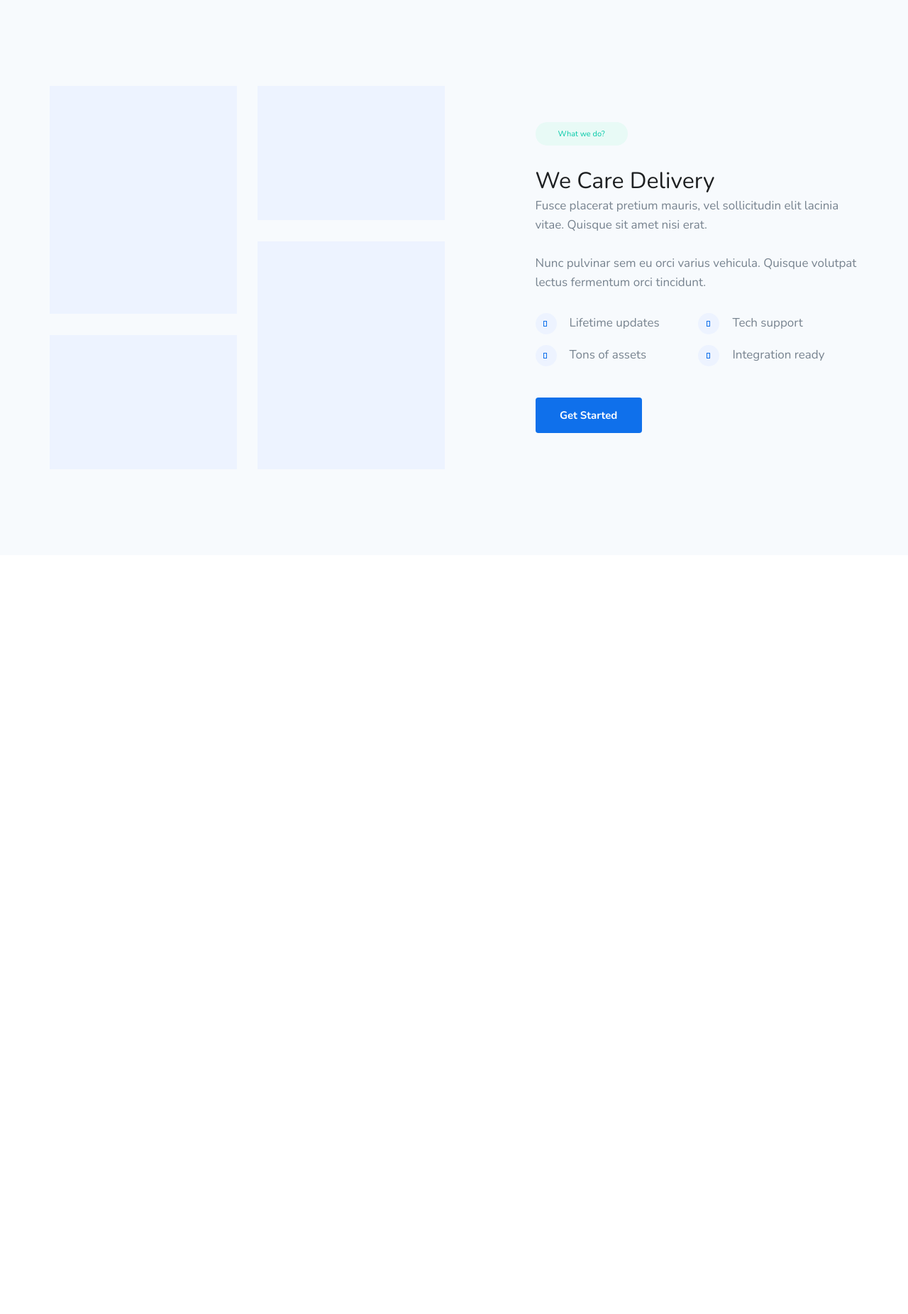
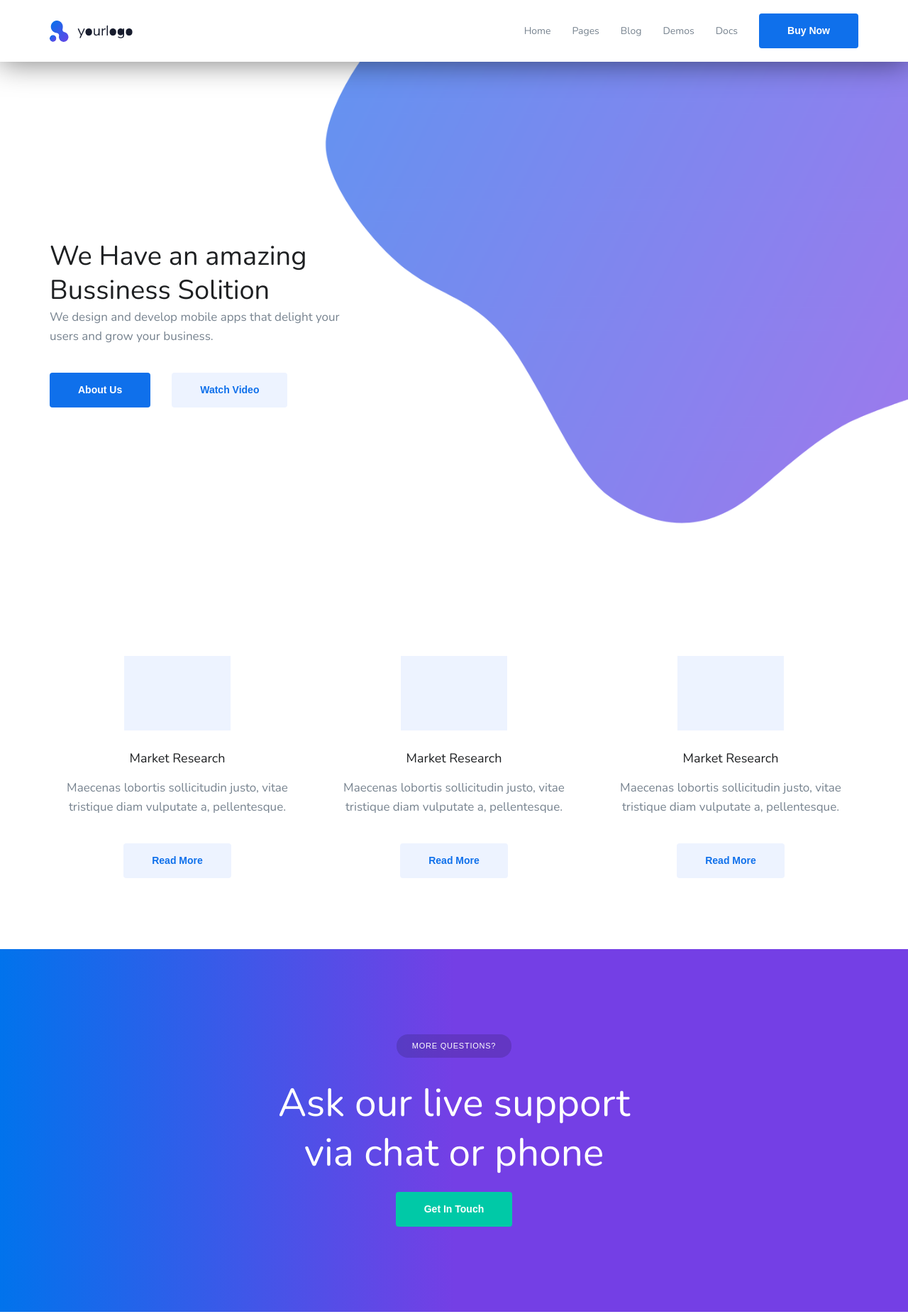
Before and after one commit to FaridUmudlu/Agency-Template, a plain HTML site: page index.html in a window 1280 px wide. Shown: the top 1851 px of the page at 71% size. Before the commit the page ends 800 px from the top, so only its background shows below. Drawn offline with nearby package versions, Linux system fonts and the light colour scheme; files that its build step writes are made by us from their sources.

Commit message:
Revert "objectives"

```diff
--- a/assets/scss/style.scss
+++ b/assets/scss/style.scss
@@ -3,150 +3,144 @@
 @import "./common";
 
 
-#objectives {
+header{
     width: 100%;
-    background-color: #F7FAFD;
-    margin: 0 auto;
-    padding: 121px 0;
-
-    >.container {
+    >nav{
+        background-color: white;
+        top: 0;
+        z-index: 2;
+        width: 100%;
+        position: fixed;
+        box-shadow: 0px 2px 40px rgba($color: #000000, $alpha: .5);
+        >.container{
             display: flex;
             justify-content: space-between;
             align-items: center;
-        width: 1140px;
-
-        >.container-imgs {
-            height: 540px;
-            width: calc((100% - 128px)*0.55);
+            padding: 19px 0;
+            >ul{
                 display: flex;
-            justify-content: space-between;
-
-            >.left-imgs {
-                width: calc((100% - 29px)*0.5);
-                height: 100%;
-                display: flex;
-                flex-direction: column;
-                justify-content: space-between;
-
-                >.top-img {
-                    height: calc((100% - 30px)*0.63);
-                    width: 100%;
-                    background-color: #EDF3FF;
-                }
-
-                >.bottom-img {
-                    height: calc((100% - 30px)*0.37);
-                    width: 100%;
-                    background-color: #EDF3FF;
-                }
-            }
-
-            >.right-imgs {
-                width: calc((100% - 29px)*0.5);
-                height: 100%;
-                display: flex;
-                flex-direction: column;
-                justify-content: space-between;
-
-                >.top-img {
-                    height: calc((100% - 30px)*0.37);
-                    width: 100%;
-                    background-color: #EDF3FF;
-                }
-
-                >.bottom-img {
-                    height: calc((100% - 30px)*0.63);
-                    width: 100%;
-                    background-color: #EDF3FF;
+                align-items: center;
+                >li{
+                    @include font-style(14px,400,22px,#77838F);
+                    text-transform: capitalize;
+                    margin-left: 30px;
                 }
             }
         }
-
-        >.container-descr {
-            height: 438px;
-            width: calc((100% - 128px)*0.45);
+    }#header-content{
+        margin-top: 87px;
+        z-index: 1;
+        background-image: url(../images/Image.png);
+        background-repeat: no-repeat;
+        background-size: 100%;
+        padding: 250px 0px;
+        #header-details{
+            width: 500px;
+            >h1{
+                @include font-style(38px,400,48px,#1E2022);
+            }>p{
+                margin-bottom: 38px;
+            }#header-button-section{
                 display: flex;
-            flex-direction: column;
-            justify-content: space-between;
-
-            >.info-btn {
-                width: 130px;
-                box-sizing: border-box;
-                background-color: #E8FAF6;
-                color: #00C9A7;
-                font-size: 11px;
-                line-height: 15px;
-                font-weight: 400;
-                padding: 9px 28px;
-                text-decoration: none;
-                border-radius: 16px;
-                text-align: center;
+                >button{
+                    margin-right: 30px;
                 }
-
-            >.title {
-                >h1 {
-                    @include font-style(32px, 400, 42px, #1E2022);
-                }
-
-                >p {
-                    @include font-style(17px, 400, 27px, #77838F);
-                }
-            }
-
-            >.benefits {
-                display: flex;
-                justify-content: space-between;
-                >.special-button {
-                    display: flex;
-                    justify-content: space-between;
-                    flex-wrap: wrap;
-                    >div {
-                        display: flex;
-                        justify-content: space-between;
-                        >.shape {
-                            display: inline-block;
-                            width: 30px;
-                            height: 30px;
-                            background-color: #EDF3FF;
-                            border-radius: 50%;
-                            box-sizing: border-box;
-                            display: flex;
-                            align-items: center;
-                            justify-content: center;
-                            margin-right: 18px;
-                        }
-
-                        >.shape::after {
-                            content: "";
-                            display: inline-block;
-                            width: 3px;
-                            height: 6px;
-                            border: 1px solid #0F70EB;
-                            transform: translateX(-1px);
-                        }
-
-                        >span {
-                            @include font-style(17px, 400, 27px, #77838F);
-                        }
-                        >span:first-child{
-                            margin-bottom: 15px;
             }
         }
     }
 }
 
-            >.start-btn {
-                width: 150px;
+#services{
+    padding: 100px 0px;
+    display: flex;
+    justify-content: space-between;
+    .service-cart{
+        width: calc((100% - 60px)/3);
+        text-align: center;
+        >img{
+            margin-bottom: 23px;
+        }>h3{
+            @include font-style(18px,400,26px,#1E2022);
+            margin-bottom: 15px;
+        }>p{
+            margin-bottom: 38px;
+        }
+    }
+}
+
+#contact{
+    width: 100%;
+    text-align: center;
+    padding: 120px 0px;
+    background: linear-gradient(90deg, rgba(1,115,236,1) 0%, rgba(116,63,229,1) 50%);
+    #more-question{
+        border: none;
+        border-radius: 16px;
+        background-color: rgba($color: #000000, $alpha: .15);
+        padding: 9px 22px;
+        @include font-style(11px,400,15px,white);
+        letter-spacing: 0.07em;
+        text-transform: uppercase;
+        margin-bottom: 29px;
+    }>h1{
+        @include font-style(55px,400,70px,white);
+        margin-bottom: 20px;
+    }#get-in-touch{
+        @include font-style(14px,600,19px,white);
+        text-decoration: none;
+        text-transform: capitalize;
+        background-color: #00C9A7;
+        border-radius: 4px;
+        padding: 15px 40px;
+        border: none;
+    }
+}
+
+#pricing{
+    text-align: center;
+    padding: 120px 0px;
+    #pricing-button{
+        border: none;
+        border-radius: 16px;
+        background-color: #E8FAF6;
+        padding: 9px 22px;
+        @include font-style(11px,400,15px,#00C9A7);
+        letter-spacing: 0.07em;
+        text-transform: uppercase;
+        margin-bottom: 29px;
+        margin-bottom: 25px;
+    }>p{
+        margin-bottom: 38px;
+    }>#pricing-list{
+        width: 100%;
+        display: flex;
+        justify-content: space-between;
+        >.pricing-cart{
+            width: calc((100% - 60px)/3);
+            padding: 25px;
             box-sizing: border-box;
-                background-color: #0F70EB;
-                color: white;
-                font-size: 15px;
-                line-height: 20px;
-                font-weight: 600;
-                padding: 15px 30px;
-                text-decoration: none;
+            text-align: center;
             border-radius: 4px;
-                text-align: center;
+            box-shadow: 0px 5px 20px rgba($color: #000000, $alpha: .5);
+            >h5{
+                @include font-style(16px,600,24px,#0F70EB);
+                text-transform: uppercase;
+                margin-bottom: 50px;
+            }>h1{
+                @include font-style(60px,400,75px,#1E2022);
+                margin-bottom: 20px;
+            }>p{
+                margin-bottom: 38px;
+            }#select-button{
+                @include font-style(15px,600,20px,#0F70EB);
+                width: 100%;
+                border: none;
+                padding: 15px 32px;
+                box-sizing: border-box;
+                background-color: #EDF3FF;
+                border-radius: 5px;
+                text-transform: capitalize;
+                text-align: left;
             }
         }
     }
--- a/index.html
+++ b/index.html
@@ -1,63 +1,98 @@
 <!DOCTYPE html>
 <html lang="en">
-
 <head>
     <meta charset="UTF-8">
     <meta name="viewport" content="width=device-width, initial-scale=1.0">
     <title>Document</title>
     <link rel="stylesheet" href="https://cdnjs.cloudflare.com/ajax/libs/meyer-reset/2.0/reset.css">
-    <link rel="stylesheet" href="./assets/css/style.css">
+    <link rel="stylesheet" href="./assets/scss/style.css">
     <link href="https://fonts.googleapis.com/css2?family=Nunito:wght@300;400;700&display=swap" rel="stylesheet">
 </head>
-
 <body>
-
-    <section id="objectives">
-        <div class="container">
-            <div class="container-imgs">
-                <div class="left-imgs">
-                    <div class="top-img"></div>
-                    <div class="bottom-img"></div>
-                </div>
-                <div class="right-imgs">
-                    <div class="top-img"></div>
-                    <div class="bottom-img"></div>
+    <header>
+        <nav>
+            <div class="container">
+                <img src="./assets/images/Logo.png" alt="">
+                <ul>
+                    <li>home</li>
+                    <li>pages</li>
+                    <li>blog</li>
+                    <li>demos</li>
+                    <li>docs</li>
+                    <li>
+                        <button class="blue-button">buy now</button>
+                    </li>
+                </ul>
+            </div>
+        </nav>
+        <div id="header-content">
+            <div class="container">
+                <div id="header-details">
+                    <h1>We Have an amazing
+                        Bussiness Solition
+                    </h1>
+                    <p class="desc-f-style">We design and develop mobile apps that delight your <br> users and grow your business.</p>
+                    <div id="header-button-section">
+                        <button class="blue-button">about us</button>
+                        <button class="light-blue-button">watch video</button>
+                    </div>
                 </div>
             </div>
-            <div class="container-descr">
-                <a href="" class="info-btn">What we do?</a>
-                <div class="title">
-                    <h1>We Care Delivery</h1>
-                    <p>Fusce placerat pretium mauris, vel sollicitudin elit lacinia vitae. Quisque sit amet nisi
-                        erat.<br><br>Nunc pulvinar sem eu orci varius vehicula. Quisque volutpat lectus fermentum orci
-                        tincidunt.</p>
-                </div>
-                <div class="benefits">
-                    <div class="left-part special-button">
-                        <div>
-                            <span class="shape"></span>
-                            <span>Lifetime updates</span>
-                        </div>
-                        <div>
-                            <span class="shape"></span>
-                            <span>Tons of assets</span>
-                        </div>
-                    </div>
-                    <div class="right-part special-button">
-                        <div>
-                            <span class="shape"></span>
-                            <span>Tech support</span>
-                        </div>
-                        <div>
-                            <span class="shape"></span>
-                            <span>Integration ready</span>
-                        </div>
-                    </div>
-                </div>
-                <a href="" class="start-btn">Get Started</a>
+        </div>
+    </header>
+
+    <section class="container" id="services">
+        <div class="service-cart">
+            <img src="./assets/images/Rectangle.png" alt="">
+            <h3>Market Research</h3>
+            <p class="desc-f-style">Maecenas lobortis sollicitudin justo, vitae tristique diam vulputate a, pellentesque.</p>
+            <button class="light-blue-button">read more</button>
+        </div>
+        <div class="service-cart">
+            <img src="./assets/images/Rectangle.png" alt="">
+            <h3>Market Research</h3>
+            <p class="desc-f-style">Maecenas lobortis sollicitudin justo, vitae tristique diam vulputate a, pellentesque.</p>
+            <button class="light-blue-button">read more</button>
+        </div>
+        <div class="service-cart">
+            <img src="./assets/images/Rectangle.png" alt="">
+            <h3>Market Research</h3>
+            <p class="desc-f-style">Maecenas lobortis sollicitudin justo, vitae tristique diam vulputate a, pellentesque.</p>
+            <button class="light-blue-button">read more</button>
+        </div>
+    </section>
+
+    <section id="contact">
+        <button id="more-question">more questions?</button>
+        <h1>Ask our live support <br> via chat or phone</h1>
+        <button id="get-in-touch">get in touch</button>
+    </section>
+
+    <div class="container" id="pricing">
+        <button id="pricing-button">Pricing</button>
+        <h1 class="section-head-f-style">Our Packages</h1>
+        <p class="desc-f-style">Fusce placerat pretium mauris, vel sollicitudin elit lacinia <br>
+             vitae. Quisque sit amet nisi erat.</p>
+        <div id="pricing-list">
+            <div class="pricing-cart">
+                <h5>SMALL PACK</h5>
+                <h1>$19</h1>
+                <p class="desc-f-style">Curabitur interdum nulla vel ligula <br> ultrices ultricies. Fusce condimentum <br> dui vitae tempor convallis.</p>
+                <button id="select-button">select plan</button>
+            </div>
+            <div class="pricing-cart">
+                <h5>SMALL PACK</h5>
+                <h1>$19</h1>
+                <p class="desc-f-style">Curabitur interdum nulla vel ligula <br> ultrices ultricies. Fusce condimentum <br> dui vitae tempor convallis.</p>
+                <button id="select-button">select plan</button>
+            </div>
+            <div class="pricing-cart">
+                <h5>SMALL PACK</h5>
+                <h1>$19</h1>
+                <p class="desc-f-style">Curabitur interdum nulla vel ligula <br> ultrices ultricies. Fusce condimentum <br> dui vitae tempor convallis.</p>
+                <button id="select-button">select plan</button>
             </div>
         </div>
-    </section>
+    </div>
 </body>
-
 </html>
```
Lines whose indentation alone changed are shown as unchanged.
